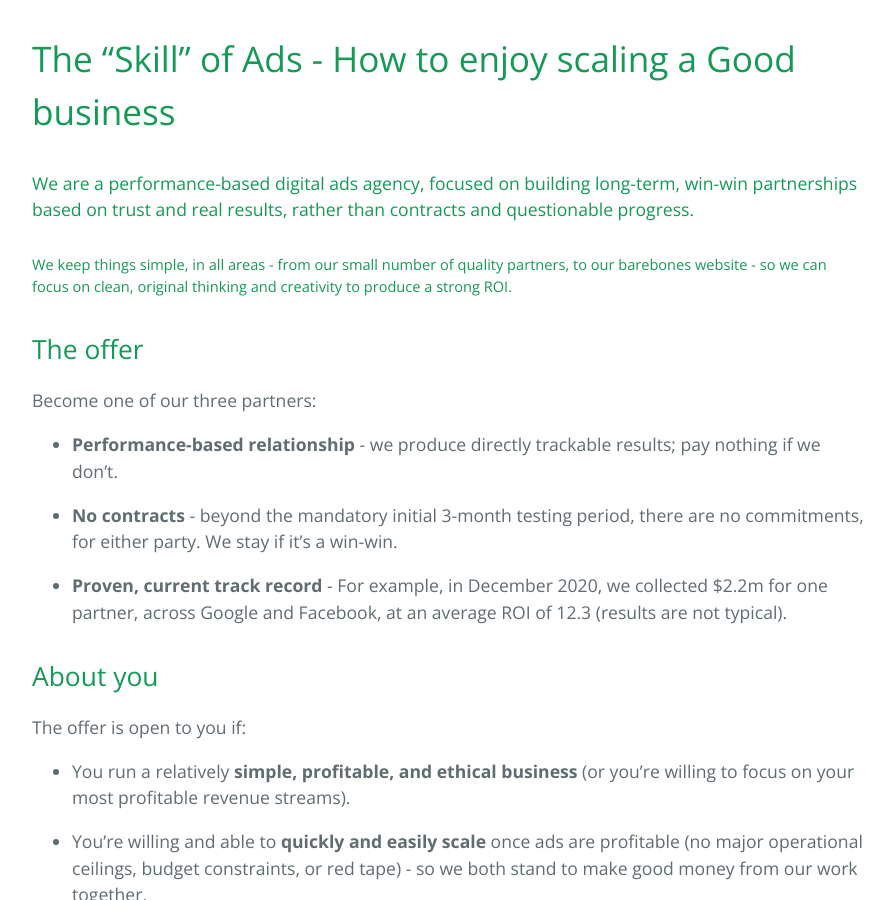
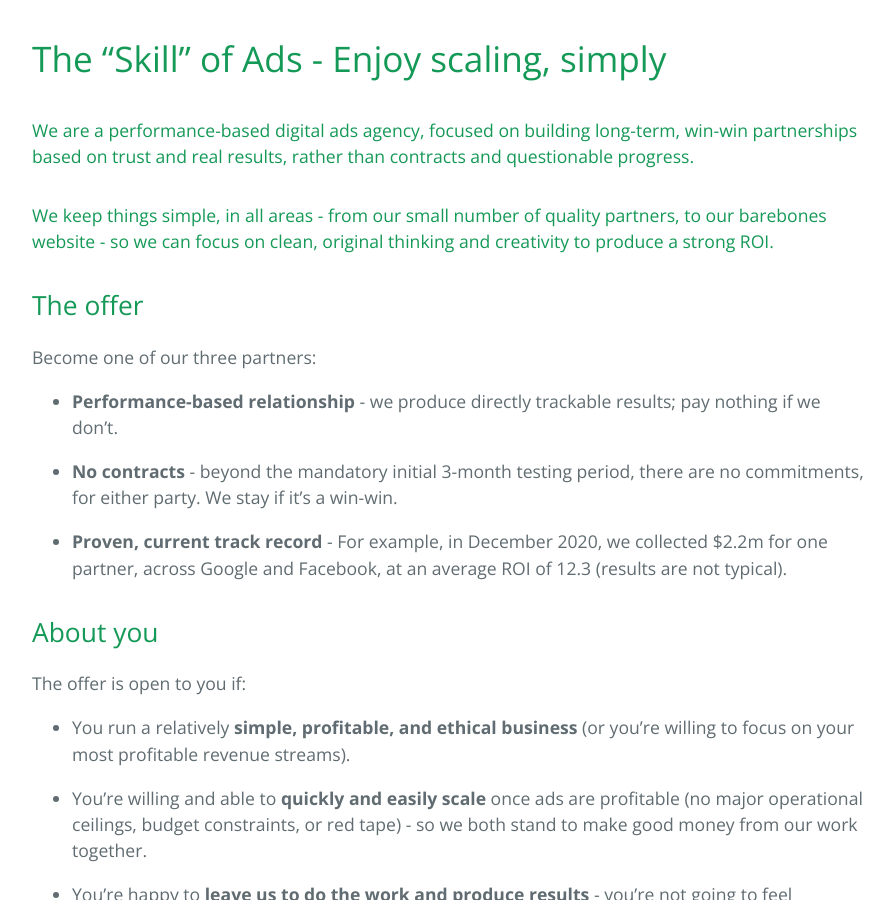
Before and after one commit to cameronhill1/skillofads1, a Jekyll site: the page built from index.md, in a window 1280 px wide and 900 px high. Shown: the whole window, without its empty margins (192-1086 px from the left). Built offline with Jekyll 4.4.1, drawn with Linux system fonts in a browser that asks for light colours; our own code applies the rules of GitHub Pages for plain Markdown files.

Commit message:
Update index.md

```diff
--- a/index.md
+++ b/index.md
@@ -1,8 +1,8 @@
-# The "Skill" of Ads - How to enjoy scaling a Good business
+# The "Skill" of Ads - Enjoy scaling, simply
 
 #### We are a performance-based digital ads agency, focused on building long-term, win-win partnerships based on trust and real results, rather than contracts and questionable progress.
 
-##### We keep things simple, in all areas - from our small number of quality partners, to our barebones website - so we can focus on clean, original thinking and creativity to produce a strong ROI.
+#### We keep things simple, in all areas - from our small number of quality partners, to our barebones website - so we can focus on clean, original thinking and creativity to produce a strong ROI.
 
 
 ## The offer
```
